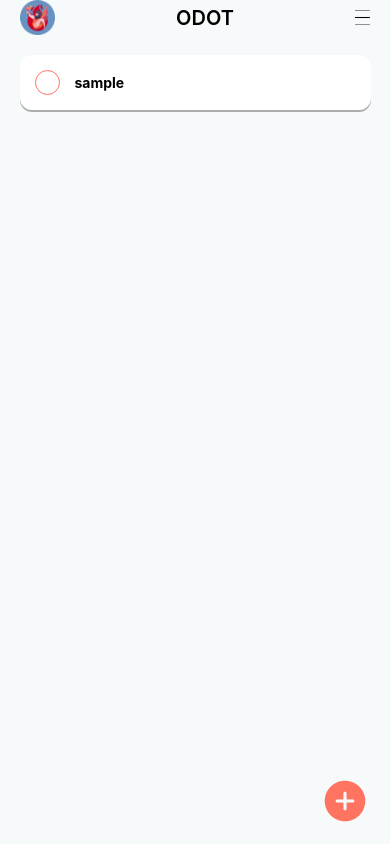
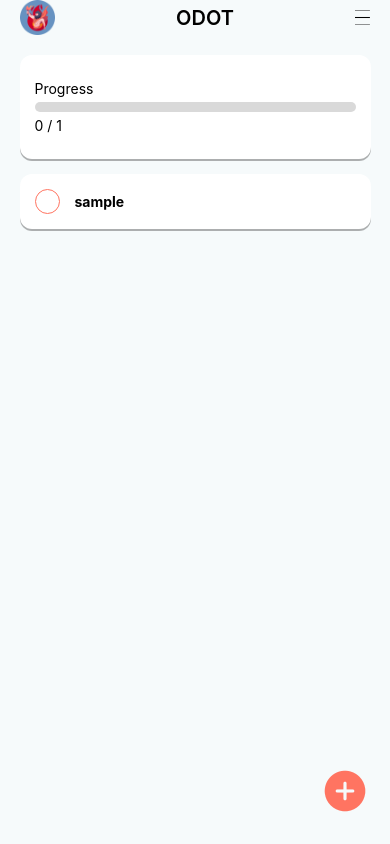
Before and after one commit to crucial-sub/odot, a React Native app: screen /TodoList in a window 390 px wide. Built offline with nearby package versions, Linux system fonts and the light colour scheme.

Commit message:
progress바 구현

```diff
--- a/src/components/NewTask/AddTaskButton.tsx
+++ b/src/components/NewTask/AddTaskButton.tsx
@@ -1,5 +1,5 @@
 import React from 'react';
-import {StyleSheet, Text, TouchableWithoutFeedback, View} from 'react-native';
+import {StyleSheet, Text, TouchableOpacity, View} from 'react-native';
 import {useRecoilState, useSetRecoilState} from 'recoil';
 import {newTaskState, todoListState} from '../../recoil';
 
@@ -12,18 +12,18 @@ const AddTaskButton = () => {
       return [
         ...prev,
         {
+          id: Date.now(),
           contents: newTask,
+          isCompleted: false,
         },
       ];
     });
     setNewTask('');
   };
   return (
-    <TouchableWithoutFeedback onPress={handleAddTask}>
-      <View style={styles.addTaskButton}>
-        <Text style={styles.text}>AddTaskButton</Text>
-      </View>
-    </TouchableWithoutFeedback>
+    <TouchableOpacity onPress={handleAddTask} style={styles.addTaskButton}>
+      <Text style={styles.text}>AddTaskButton</Text>
+    </TouchableOpacity>
   );
 };
 
--- a/src/components/NewTask/NewTaskButton.tsx
+++ b/src/components/NewTask/NewTaskButton.tsx
@@ -1,6 +1,6 @@
 import {useNavigation} from '@react-navigation/core';
 import React from 'react';
-import {StyleSheet, TouchableWithoutFeedback, View} from 'react-native';
+import {StyleSheet, TouchableOpacity, View} from 'react-native';
 import Icon from 'react-native-vector-icons/Ionicons';
 
 const NewTaskButton = () => {
@@ -10,11 +10,9 @@ const NewTaskButton = () => {
     navigation.navigate('NewTask' as never);
   };
   return (
-    <TouchableWithoutFeedback onPress={handlePress}>
-      <View style={styles.button}>
-        <Icon name="add-circle" size={50} color="#FF7461" />
-      </View>
-    </TouchableWithoutFeedback>
+    <TouchableOpacity onPress={handlePress} style={styles.button}>
+      <Icon name="add-circle" size={50} color="#FF7461" />
+    </TouchableOpacity>
   );
 };
 
@@ -23,7 +21,7 @@ export default NewTaskButton;
 const styles = StyleSheet.create({
   button: {
     position: 'absolute',
-    bottom: 20,
+    bottom: 30,
     right: 20,
     width: 50,
     height: 50,
--- a/src/components/StackHeader.tsx
+++ b/src/components/StackHeader.tsx
@@ -1,8 +1,6 @@
+import {useNavigation} from '@react-navigation/core';
 import React from 'react';
-import {Image, StyleSheet, Text, View} from 'react-native';
-import {ImageAssets} from '../assets/images/ImageAssets';
-import {TouchableWithoutFeedback} from 'react-native-gesture-handler';
-import {useNavigation} from '@react-navigation/core';
+import {StyleSheet, Text, TouchableOpacity, View} from 'react-native';
 
 const StackHeader = ({title}: {title: string}) => {
   const navigation = useNavigation();
@@ -13,9 +11,9 @@ const StackHeader = ({title}: {title: string}) => {
 
   return (
     <View style={styles.header}>
-      <TouchableWithoutFeedback onPress={handleGoBack}>
+      <TouchableOpacity onPress={handleGoBack}>
         <View style={styles.backButton}></View>
-      </TouchableWithoutFeedback>
+      </TouchableOpacity>
       <Text style={styles.headerText}>{title}</Text>
       <View></View>
     </View>
--- /dev/null
+++ b/src/components/TodoList/ProgressBar.tsx
@@ -0,0 +1,57 @@
+import {StyleSheet, Text, View} from 'react-native';
+import React from 'react';
+import {useRecoilValue} from 'recoil';
+import {todoListState} from '../../recoil';
+
+const ProgressBar = () => {
+  const todoList = useRecoilValue(todoListState);
+  const totalCount = todoList.length;
+  const doneCount: number = todoList.filter(list => list.isCompleted).length;
+
+  return (
+    <View style={styles.progressWrapper}>
+      <Text>Progress</Text>
+      <View style={styles.barWrapper}>
+        <View
+          style={[
+            styles.doneBar,
+            {width: `${(doneCount / totalCount) * 100}%`},
+          ]}></View>
+      </View>
+      <Text>{`${doneCount} / ${totalCount}`}</Text>
+    </View>
+  );
+};
+
+export default ProgressBar;
+
+const styles = StyleSheet.create({
+  progressWrapper: {
+    height: 104,
+    justifyContent: 'center',
+    padding: 15,
+    borderRadius: 12,
+    backgroundColor: '#ffffff',
+    shadowColor: '#00000026',
+    shadowOffset: {
+      width: 0,
+      height: 2,
+    },
+    shadowOpacity: 2,
+    shadowRadius: 0,
+    gap: 5,
+  },
+  barWrapper: {
+    width: '100%',
+    height: 10,
+    backgroundColor: '#D9D9D9',
+    borderRadius: 50,
+  },
+  totalBar: {},
+  doneBar: {
+    width: '0%',
+    height: '100%',
+    backgroundColor: '#ff7461',
+    borderRadius: 50,
+  },
+});
--- a/src/components/TodoList/Todo.tsx
+++ b/src/components/TodoList/Todo.tsx
@@ -1,33 +1,27 @@
-import {StyleSheet, Text, View} from 'react-native';
 import React from 'react';
+import {StyleSheet, Text, TouchableOpacity, View} from 'react-native';
 import Icon from 'react-native-vector-icons/Entypo';
 import {TodoType} from '../../recoil';
 
 interface TodoProps {
   todo: TodoType;
+  handleCheck: (id: number) => void;
 }
 
-const Todo = ({todo}: TodoProps) => {
-  const [isChecked, setIsChecked] = React.useState(false);
-  const [isScrolled, setIsScrolled] = React.useState(false);
-  const handleCheck = () => {
-    if (isScrolled) return;
-    setIsChecked(prev => !prev);
-    setIsScrolled(false);
-  };
+const Todo = ({todo, handleCheck}: TodoProps) => {
+  const isChecked = todo.isCompleted;
+
   return (
-    <View
+    <TouchableOpacity
+      onPress={() => handleCheck(todo.id)}
       style={
         isChecked ? [styles.todoWrapper, styles.checked] : styles.todoWrapper
-      }
-      onTouchStart={() => setIsScrolled(false)}
-      onTouchMove={() => setIsScrolled(true)}
-      onTouchEnd={handleCheck}>
+      }>
       <View style={styles.checkState}>
         {isChecked ? <Icon name="check" size={15} color="#FF7461" /> : ''}
       </View>
       <Text style={styles.todoText}>{todo.contents}</Text>
-    </View>
+    </TouchableOpacity>
   );
 };
 
--- a/src/components/TodoList/TodoList.tsx
+++ b/src/components/TodoList/TodoList.tsx
@@ -1,18 +1,33 @@
 import React from 'react';
 import {ScrollView, StyleSheet, Text} from 'react-native';
-import {useRecoilValue} from 'recoil';
+import {useRecoilState} from 'recoil';
 import {TodoType, todoListState} from '../../recoil';
+import ProgressBar from './ProgressBar';
 import Todo from './Todo';
 
 const TodoList = () => {
-  const todoList = useRecoilValue(todoListState);
+  const [todoList, setTodoList] = useRecoilState(todoListState);
+
+  const handleCheck = (id: number) => {
+    const newTodos = todoList.map(item => {
+      if (item.id === id) {
+        return {...item, isCompleted: !item.isCompleted};
+      }
+
+      return item;
+    });
+
+    setTodoList(newTodos);
+  };
+
   return (
     <ScrollView
       style={styles.todoListWrapper}
       contentContainerStyle={{gap: 15, paddingBottom: 100}}>
-      {todoList!.length ? (
+      <ProgressBar />
+      {todoList?.length ? (
         todoList.map((todo: TodoType, i) => {
-          return <Todo key={i} todo={todo} />;
+          return <Todo key={i} todo={todo} handleCheck={handleCheck} />;
         })
       ) : (
         <Text>Please add something to do today!</Text>
--- a/src/recoil/index.ts
+++ b/src/recoil/index.ts
@@ -1,12 +1,18 @@
-import {atom} from 'recoil';
+import {atom, selector} from 'recoil';
 
 export interface TodoType {
+  id: number;
   contents: string;
+  isCompleted: boolean;
+}
+export interface StatusType {
+  index: number;
+  status: boolean;
 }
 
 export const todoListState = atom<TodoType[]>({
   key: 'todoListState',
-  default: [{contents: 'sample'}],
+  default: [{id: Date.now(), contents: 'sample', isCompleted: false}],
 });
 
 export const newTaskState = atom({
```
